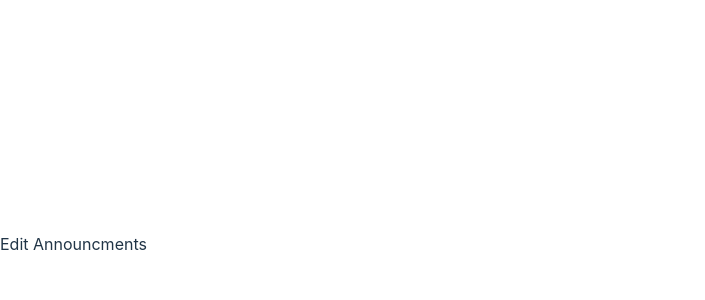
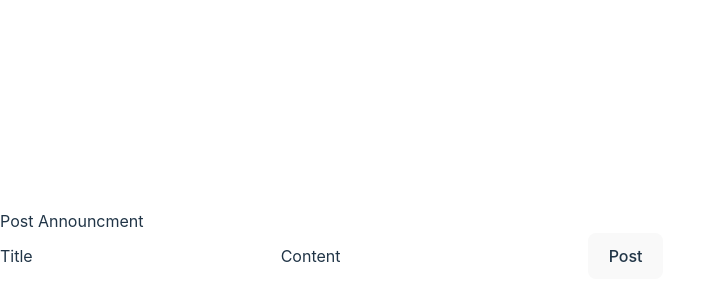
Before and after one commit to hamnerben/canvas-midterm, a React (Vite) app: page /announcements/edit/1 in a window 1280 px wide. Shown: the part 156-456 px from the top of the page, without its empty margins (0-705 px from the left). Built offline with nearby package versions, Linux system fonts and the light colour scheme.

Commit message:
announcment complete

```diff
--- a/src/components/Card.jsx
+++ b/src/components/Card.jsx
@@ -7,7 +7,7 @@ import Button from '@mui/material/Button';
 import Typography from '@mui/material/Typography';
 
 
-export default function Card({title, content, showDelete, showEdit, onDelete}) {
+export default function Card({title, content, showDelete, showEdit, onDelete, onEdit}) {
 
 
     const cardContent = (
@@ -22,7 +22,7 @@ export default function Card({title, content, showDelete, showEdit, onDelete}) {
         </CardContent>
         <CardActions>
           {showDelete && <Button onClick={onDelete} size="small">Delete</Button>}
-          {showEdit && <Button size="small">Edit</Button>}
+          {showEdit && <Button onClick={onEdit} size="small">Edit</Button>}
         </CardActions>
       </React.Fragment>
     );
--- a/src/components/TextInput.jsx
+++ b/src/components/TextInput.jsx
@@ -1,16 +1,17 @@
 import { useForm } from "./FormProvider";
 
-export default function TextInput({ type = "text", name, label, value}) {
+export default function TextInput({ type = "text", name, label}) {
   const form = useForm();
 
   return (
     <label>
       {label}
       <input
-      type={type}
-       name={name}
-        value={value}
-         onChange={(e) => form.setValue(name, e.target.value) } />
+        type={type}
+        name={name}
+        value={form.form?.[name] || ''}
+        onChange={(e) => form.setValue(name, e.target.value)}
+      />
     </label>
   );
 }
--- a/src/pages/Announcements.jsx
+++ b/src/pages/Announcements.jsx
@@ -32,6 +32,7 @@ export default function Announcements() {
     setLoading(false);
   };
 
+
   if(loading) {
     return <p>Loading...</p>
   }
@@ -49,6 +50,7 @@ export default function Announcements() {
             showDelete={showDelete}
             showEdit={showEdit}
             onDelete={() => handleDelete(announcement.title)}
+            onEdit={() => navigate(`/announcements/edit/${announcement.id}`)}
           />
         );
       })}
--- a/src/pages/AnnouncementsEdit.jsx
+++ b/src/pages/AnnouncementsEdit.jsx
@@ -1,7 +1,44 @@
+import FormProvider from "../components/FormProvider";
+import TextInput from "../components/TextInput";
+import SubmitButton from "../components/SubmitButton";
+import {useApi} from "../apiV3";
+import { useNavigate, useParams } from "react-router-dom";
+import { useEffect, useState } from "react";
+
 export default function AnnouncementsEdit() {
-return (
-    <>
-    <h2>Edit Announcments</h2>
-    </>
-)
+    const [isLoading, setIsLoading] = useState(true);
+    const navigate = useNavigate();
+    const {id} = useParams();
+    const [announcement, setAnnouncement] = useState(null);
+
+    const handleSubmit = async (form) => {
+        await useApi("announcements").update(id, form);
+        navigate("/announcements");
+    }
+
+    useEffect(() => {
+        const fetchData = async () => {
+            const fetchedAnnouncment = await useApi('announcements').getById(id);
+            setAnnouncement(fetchedAnnouncment);
+            setIsLoading(false);
+        };
+        fetchData();
+    }, [id]);
+
+    if(isLoading) {
+        return <p>Loading...</p>
+    }
+
+    return (
+        <>
+        <h2>Post Announcment</h2>
+        <div className="flex-col">
+        <FormProvider  defaultValue={announcement} onSubmit={handleSubmit}>
+            <TextInput name="title" label="Title" />
+            <TextInput  name="content" label="Content" />
+            <SubmitButton >Post</SubmitButton>
+        </FormProvider>
+        </div>
+        </>
+    )
 }
```
